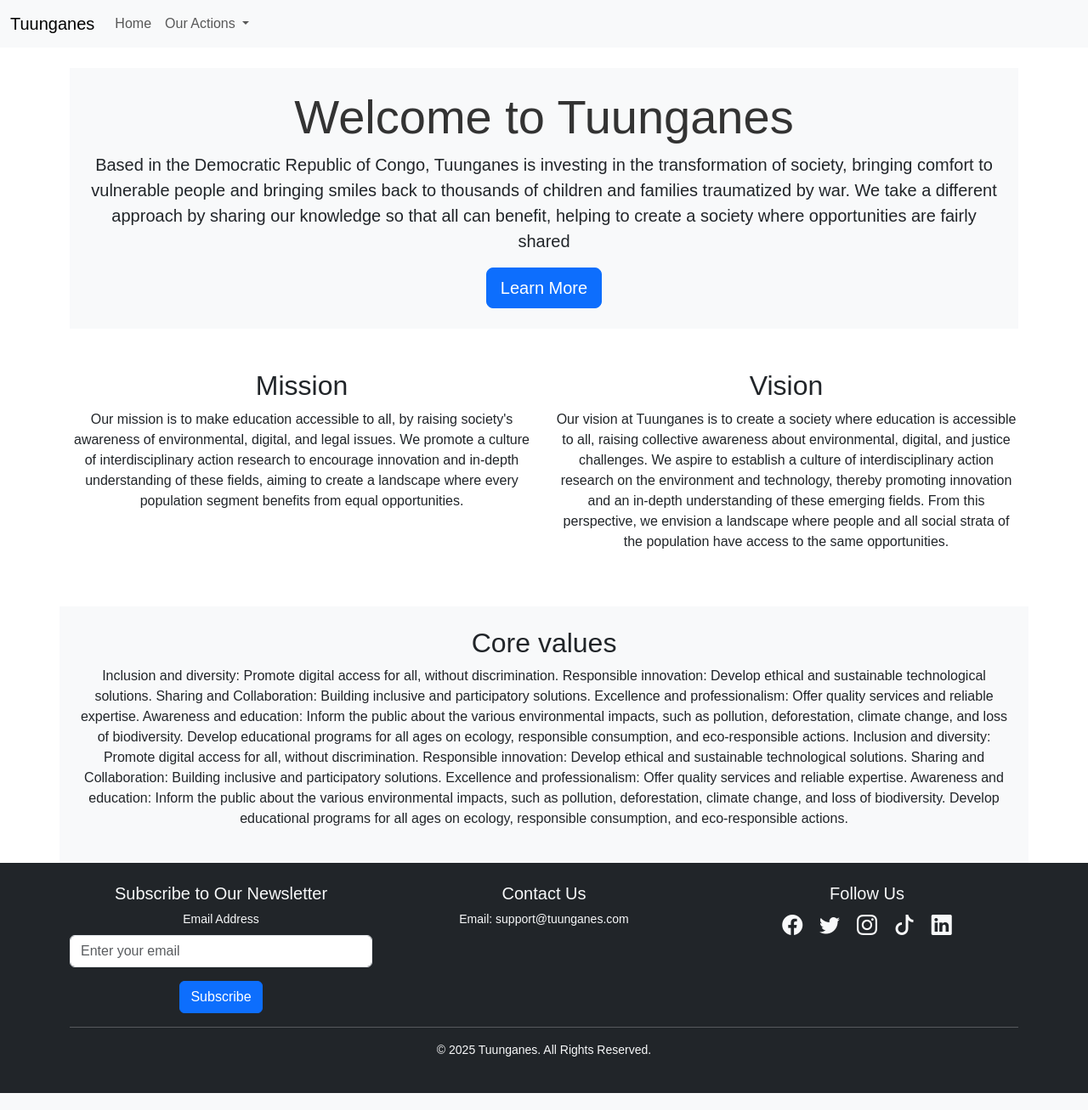
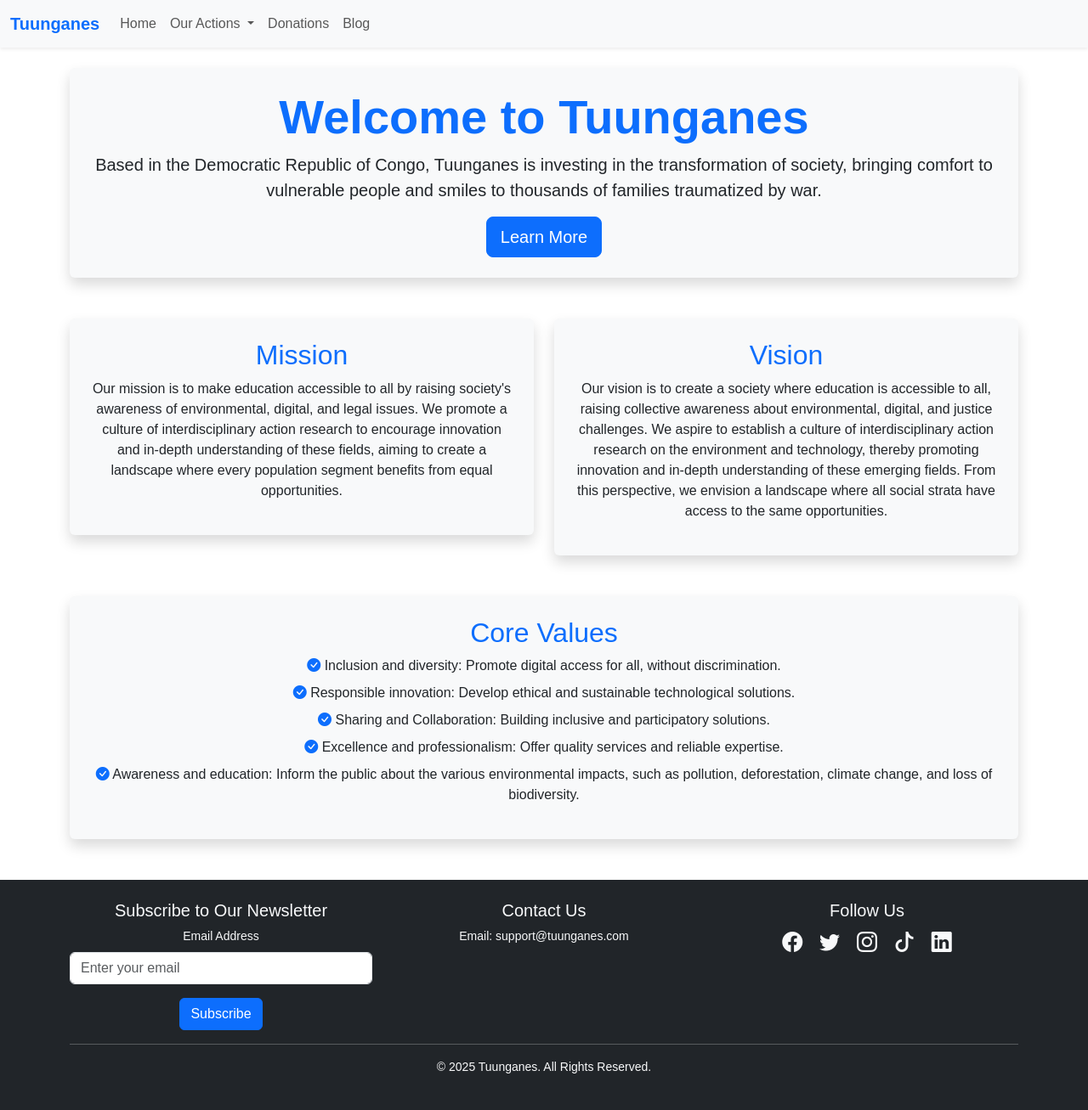
Before and after one commit to MarcelBag/tuunganes, a Flask app: page / in a window 1280 px wide. Shown: the whole page at 85% size. Run offline with Flask 3, Linux system fonts and the light colour scheme.

Commit message:
updating nav bar

```diff
--- a/backend/templates/index.html
+++ b/backend/templates/index.html
@@ -6,17 +6,18 @@
     <title>Tuunganes Website</title>
     <!-- Bootstrap CSS -->
     <link href="https://cdn.jsdelivr.net/npm/bootstrap@5.3.0/dist/css/bootstrap.min.css" rel="stylesheet">
+    <!-- Bootstrap Icons -->
+    <link rel="stylesheet" href="https://cdn.jsdelivr.net/npm/bootstrap-icons/font/bootstrap-icons.css">
     <!-- Custom CSS -->
     <link rel="stylesheet" href="{{ url_for('static', filename='css/styles.css') }}">
-    <link rel="stylesheet" href="https://cdn.jsdelivr.net/npm/bootstrap-icons/font/bootstrap-icons.css">
+    <!-- Favicon -->
     <link rel="icon" type="image/x-icon" href="{{ url_for('static', filename='images/log.webp') }}">
-
-
 </head>
 <body>
-    <nav class="navbar navbar-expand-lg navbar-light bg-light">
+    <!-- Navbar -->
+    <nav class="navbar navbar-expand-lg navbar-light bg-light shadow-sm">
         <div class="container-fluid">
-            <a class="navbar-brand" href="/">Tuunganes</a>
+            <a class="navbar-brand fw-bold text-primary" href="/">Tuunganes</a>
             <button class="navbar-toggler" type="button" data-bs-toggle="collapse" data-bs-target="#navbarNav">
                 <span class="navbar-toggler-icon"></span>
             </button>
@@ -34,59 +35,76 @@
                             <li><a class="dropdown-item" href="/actions/tourism">Tourism</a></li>
                         </ul>
                     </li>
+                    <li class="nav-item"><a class="nav-link" href="https://www.gofundme.com/f/gemeinsam-fur-eine-bessere-zukunft-unterstutzung-fur-waisen">Donations</a></li>
+                    <li class="nav-item"><a class="nav-link" href="/">Blog</a></li>
                 </ul>
             </div>
         </div>
     </nav>
+
+    <!-- Hero Section -->
     <div class="container mt-4">
-        <div class="jumbotron bg-light p-4">
-            <h1 class="display-4">Welcome to Tuunganes</h1>
-            <p class="lead">Based in the Democratic Republic of Congo, Tuunganes is investing in the transformation of society, bringing comfort to vulnerable people and bringing smiles back to thousands of children and families traumatized by war.
-                We take a different approach by sharing our knowledge so that all can benefit, helping to create a society where opportunities are fairly shared</p>
-            <a class="btn btn-primary btn-lg" href="/actions" role="button">Learn More</a>
-        </div>
-    </div>
-    <div class="container mt-5">
-        <div class="row">
-            <div class="col-md-6">
-                <h2>Mission</h2>
-                <p>Our mission is to make education accessible to all, by raising society's awareness of environmental, digital, and legal issues.
-                    We promote a culture of interdisciplinary action research to encourage innovation and in-depth understanding of these fields, aiming to create a landscape where every population segment benefits from equal opportunities.</p>
-            </div>
-            <div class="col-md-6">
-                <h2>Vision</h2>
-                <p>
-                    Our vision at Tuunganes is to create a society where education is accessible to all, raising collective awareness about environmental, digital, and justice challenges.
-                    We aspire to establish a culture of interdisciplinary action research on the environment and technology, thereby promoting innovation and an in-depth understanding of these emerging fields.
-                    From this perspective, we envision a landscape where people and all social strata of the population have access to the same opportunities.</p>
+        <div class="jumbotron p-4 bg-light shadow rounded">
+            <h1 class="display-4 fw-bold text-center text-primary">Welcome to Tuunganes</h1>
+            <p class="lead text-center">
+                Based in the Democratic Republic of Congo, Tuunganes is investing in the transformation of society, bringing comfort to vulnerable people and smiles to thousands of families traumatized by war.
+            </p>
+            <div class="text-center">
+                <a class="btn btn-primary btn-lg" href="/actions" role="button">Learn More</a>
             </div>
         </div>
     </div>
+
+    <!-- Mission and Vision Section -->
     <div class="container mt-5">
-        <div class="row">
-            <div class="jumbotron bg-light p-4">
-                <h2>Core values</h2>
-                <p>
-                    Inclusion and diversity: Promote digital access for all, without discrimination.
-                    Responsible innovation: Develop ethical and sustainable technological solutions.
-                    Sharing and Collaboration: Building inclusive and participatory solutions.
-                    Excellence and professionalism: Offer quality services and reliable expertise.
-                    Awareness and education: Inform the public about the various environmental impacts, such as pollution, deforestation, climate change, and loss of biodiversity.
-                    Develop educational programs for all ages on ecology, responsible consumption, and eco-responsible actions.
-                    Inclusion and diversity: Promote digital access for all, without discrimination.
-                    Responsible innovation: Develop ethical and sustainable technological solutions.
-                    Sharing and Collaboration: Building inclusive and participatory solutions.
-                    Excellence and professionalism: Offer quality services and reliable expertise.
-                    Awareness and education: Inform the public about the various environmental impacts, such as pollution, deforestation, climate change, and loss of biodiversity.
-                    Develop educational programs for all ages on ecology, responsible consumption, and eco-responsible actions.
-                </p>
+        <div class="row g-4">
+            <div class="col-md-6">
+                <div class="p-4 bg-light shadow rounded">
+                    <h2 class="text-primary">Mission</h2>
+                    <p>
+                        Our mission is to make education accessible to all by raising society's awareness of environmental, digital, and legal issues. We promote a culture of interdisciplinary action research to encourage innovation and in-depth understanding of these fields, aiming to create a landscape where every population segment benefits from equal opportunities.
+                    </p>
+                </div>
+            </div>
+            <div class="col-md-6">
+                <div class="p-4 bg-light shadow rounded">
+                    <h2 class="text-primary">Vision</h2>
+                    <p>
+                        Our vision is to create a society where education is accessible to all, raising collective awareness about environmental, digital, and justice challenges. We aspire to establish a culture of interdisciplinary action research on the environment and technology, thereby promoting innovation and in-depth understanding of these emerging fields. From this perspective, we envision a landscape where all social strata have access to the same opportunities.
+                    </p>
+                </div>
             </div>
         </div>
     </div>
-    <footer class="bg-dark text-light py-4">
+
+    <!-- Core Values Section -->
+    <div class="container mt-5">
+        <div class="p-4 bg-light shadow rounded">
+            <h2 class="text-center text-primary">Core Values</h2>
+            <ul class="list-unstyled">
+                <li class="mb-2">
+                    <i class="bi bi-check-circle-fill text-primary"></i> Inclusion and diversity: Promote digital access for all, without discrimination.
+                </li>
+                <li class="mb-2">
+                    <i class="bi bi-check-circle-fill text-primary"></i> Responsible innovation: Develop ethical and sustainable technological solutions.
+                </li>
+                <li class="mb-2">
+                    <i class="bi bi-check-circle-fill text-primary"></i> Sharing and Collaboration: Building inclusive and participatory solutions.
+                </li>
+                <li class="mb-2">
+                    <i class="bi bi-check-circle-fill text-primary"></i> Excellence and professionalism: Offer quality services and reliable expertise.
+                </li>
+                <li class="mb-2">
+                    <i class="bi bi-check-circle-fill text-primary"></i> Awareness and education: Inform the public about the various environmental impacts, such as pollution, deforestation, climate change, and loss of biodiversity.
+                </li>
+            </ul>
+        </div>
+    </div>
+
+    <!-- Footer -->
+    <footer class="bg-dark text-light py-4 mt-5">
         <div class="container">
             <div class="row">
-                <!-- Subscription Form -->
                 <div class="col-md-4">
                     <h5>Subscribe to Our Newsletter</h5>
                     <form id="subscribeForm">
@@ -97,43 +115,25 @@
                         <button type="submit" class="btn btn-primary">Subscribe</button>
                     </form>
                 </div>
-
-                <!-- Contact Information -->
                 <div class="col-md-4">
                     <h5>Contact Us</h5>
                     <p>Email: <a href="mailto:support@tuunganes.com" class="text-light">support@tuunganes.com</a></p>
                 </div>
-
-                <!-- Social Media Links -->
                 <div class="col-md-4 text-center">
                     <h5>Follow Us</h5>
-                    <a href="https://facebook.com/tuunganes" target="_blank" class="text-light mx-2">
-                        <i class="bi bi-facebook" style="font-size: 1.5rem;"></i>
-                    </a>
-                    <a href="https://twitter.com/tuunganes" target="_blank" class="text-light mx-2">
-                        <i class="bi bi-twitter" style="font-size: 1.5rem;"></i>
-                    </a>
-                    <a href="https://instagram.com/tuunganes" target="_blank" class="text-light mx-2">
-                        <i class="bi bi-instagram" style="font-size: 1.5rem;"></i>
-                    </a>
-                    <a href="https://tiktok.com/@tuunganes" target="_blank" class="text-light mx-2">
-                        <i class="bi bi-tiktok" style="font-size: 1.5rem;"></i>
-                    </a>
-                    <a href="https://linkedin.com/company/tuunganes" target="_blank" class="text-light mx-2">
-                        <i class="bi bi-linkedin" style="font-size: 1.5rem;"></i>
-                    </a>
+                    <a href="https://facebook.com/tuunganes" target="_blank" class="text-light mx-2"><i class="bi bi-facebook"></i></a>
+                    <a href="https://twitter.com/tuunganes" target="_blank" class="text-light mx-2"><i class="bi bi-twitter"></i></a>
+                    <a href="https://instagram.com/tuunganes" target="_blank" class="text-light mx-2"><i class="bi bi-instagram"></i></a>
+                    <a href="https://tiktok.com/@tuunganes" target="_blank" class="text-light mx-2"><i class="bi bi-tiktok"></i></a>
+                    <a href="https://linkedin.com/company/tuunganes" target="_blank" class="text-light mx-2"><i class="bi bi-linkedin"></i></a>
                 </div>
             </div>
-            <hr class="bg-light">
-            <div class="text-center">
-                <p>&copy; 2025 Tuunganes. All Rights Reserved.</p>
-            </div>
+            <hr>
+            <p class="text-center">&copy; 2025 Tuunganes. All Rights Reserved.</p>
         </div>
     </footer>
 
     <!-- Bootstrap JS -->
     <script src="https://cdn.jsdelivr.net/npm/bootstrap@5.3.0/dist/js/bootstrap.bundle.min.js"></script>
-    <!-- Custom JS -->
-    <script src="{{ url_for('static', filename='js/app.js') }}"></script>
 </body>
 </html>
```
